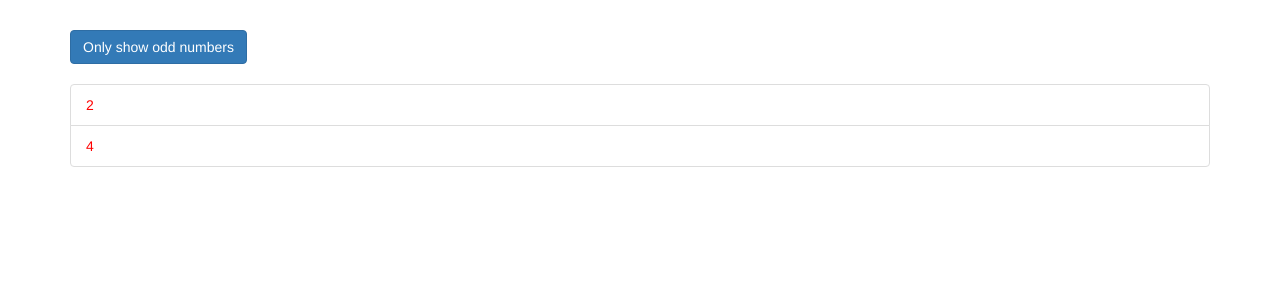
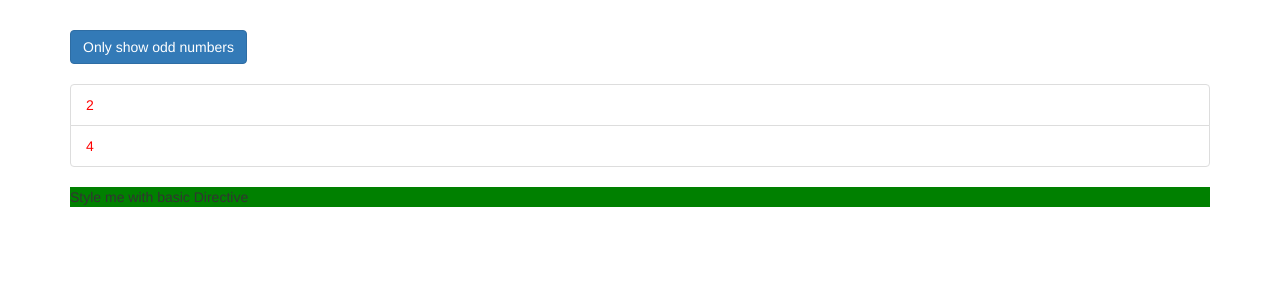
Before and after one commit to MasonT001/Directive-Deep-Dive, an Angular app: page / in a window 1280 px wide. Shown: the top 300 px of the page. Built offline with nearby package versions, Linux system fonts and the light colour scheme.

Commit message:
Creating basic attribute directive

```diff
--- a/src/app/app.component.html
+++ b/src/app/app.component.html
@@ -19,6 +19,7 @@
           </li>
         </div>
       </ul>
+      <p appBasicHighlight>Style me with basic Directive</p>
       <ng-template [ngIf]="onlyOdd">
         <p>Only odd</p>
       </ng-template>
--- a/src/app/app.module.ts
+++ b/src/app/app.module.ts
@@ -4,10 +4,12 @@
 
 
 import { AppComponent } from './app.component';
+import { BasicHighlightDirective } from './basic-highlight/basic-highlist-directive';
 
 @NgModule({
   declarations: [
-    AppComponent
+    AppComponent,
+    BasicHighlightDirective
   ],
   imports: [
     BrowserModule,
--- /dev/null
+++ b/src/app/basic-highlight/basic-highlist-directive.ts
@@ -0,0 +1,13 @@
+import { Directive, ElementRef, OnInit } from "@angular/core";
+
+@Directive({
+    selector: '[appBasicHighlight]'
+})
+export class BasicHighlightDirective implements OnInit {
+    constructor(private elementRef: ElementRef) {
+    }
+
+    ngOnInit(): void {
+        this.elementRef.nativeElement.style.backgroundColor= 'green'
+    }
+}
```
